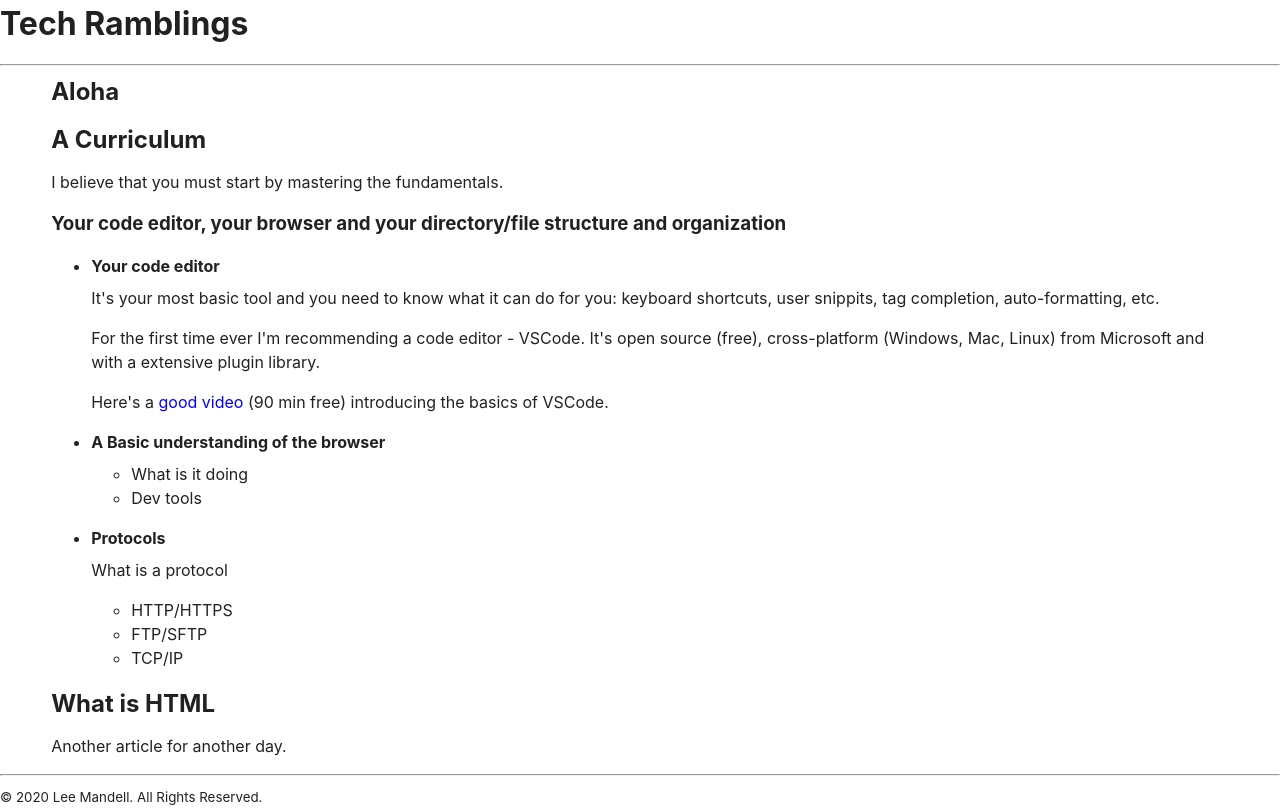
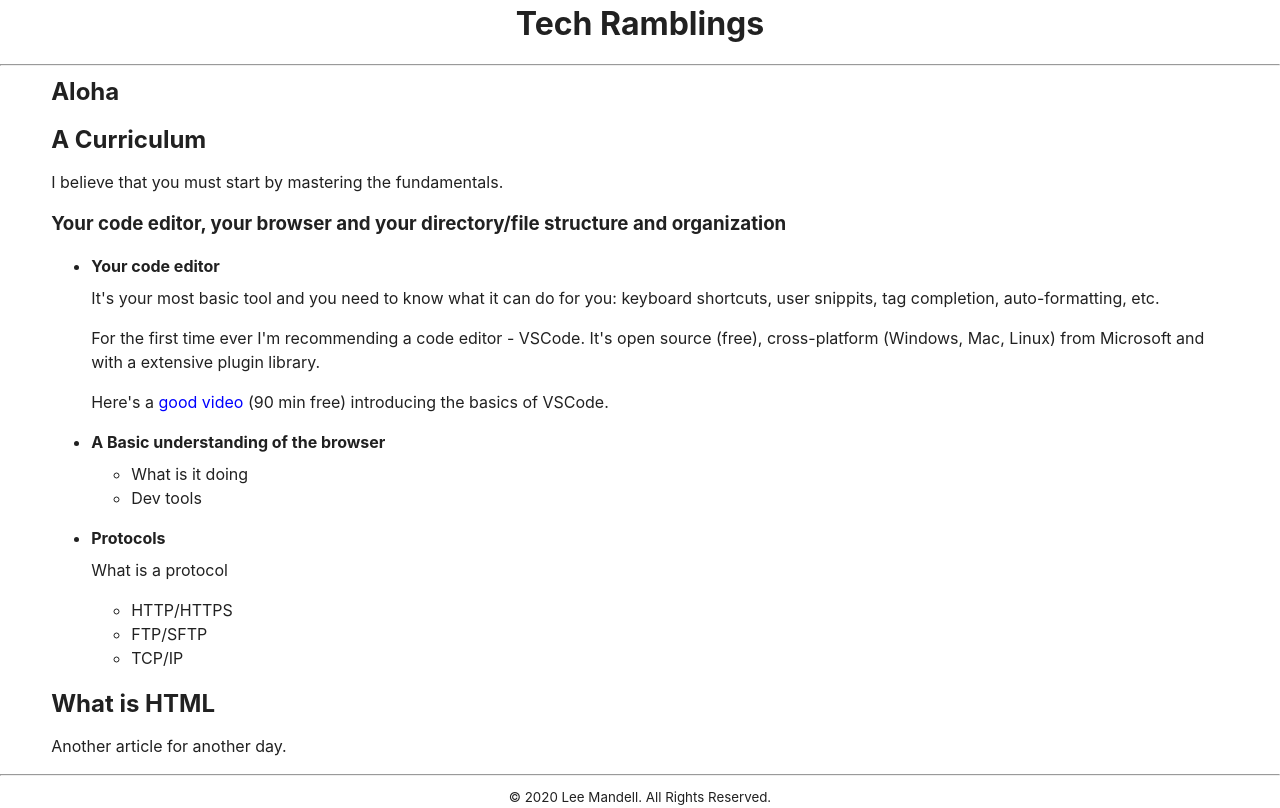
Before and after one commit to LRMandell212/tutoring-blog, a plain HTML site: page index.html in a window 1280 px wide. Drawn offline with Linux system fonts and the light colour scheme.

Commit message:
centered page header & footer

```diff
--- a/style.css
+++ b/style.css
@@ -127,10 +127,14 @@ ol {
 		Gets rid of the annoying outline for mouse users but preserves it for keyboard users,
 		and is ignored by browsers that don’t support :focus-visible.
 */
-:focus:not(:focus-visible) { outline: none }
+:focus:not(:focus-visible) {
+	outline: none
+}
 
 /* From Adam Argyle - https://twitter.com/argyleink/status/1316143837903896577 */
-:is(h1,h2,h3,h4,h5,h6).tight { margin-block: 0; }
+:is(h1, h2, h3, h4, h5, h6).tight {
+	margin-block: 0;
+}
 
 .js-hide {
 	display: none;
@@ -143,7 +147,6 @@ ol {
 .no-css {
 	display: none;
 }
-
 
 
 /* https://gist.github.com/ffoodd/000b59f431e3e64e4ce1a24d5bb36034 */
@@ -218,6 +221,11 @@ a:hover {
 	text-decoration: underline;
 }
 
+.page-header,
+.page-footer {
+	text-align: center;
+}
+
 /**** 480px/30em ****/
 @media screen and (min-width: 30em) {}
 
```
